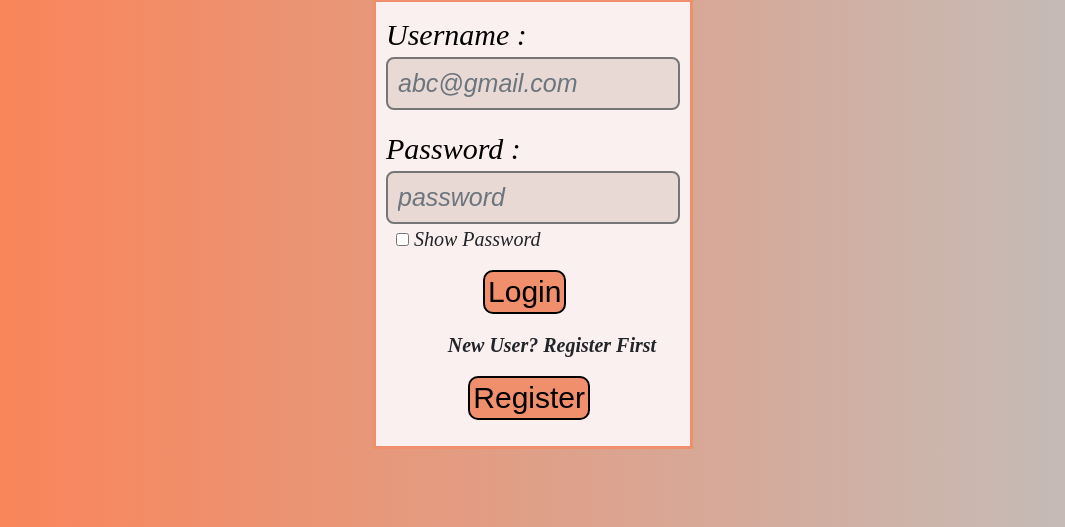
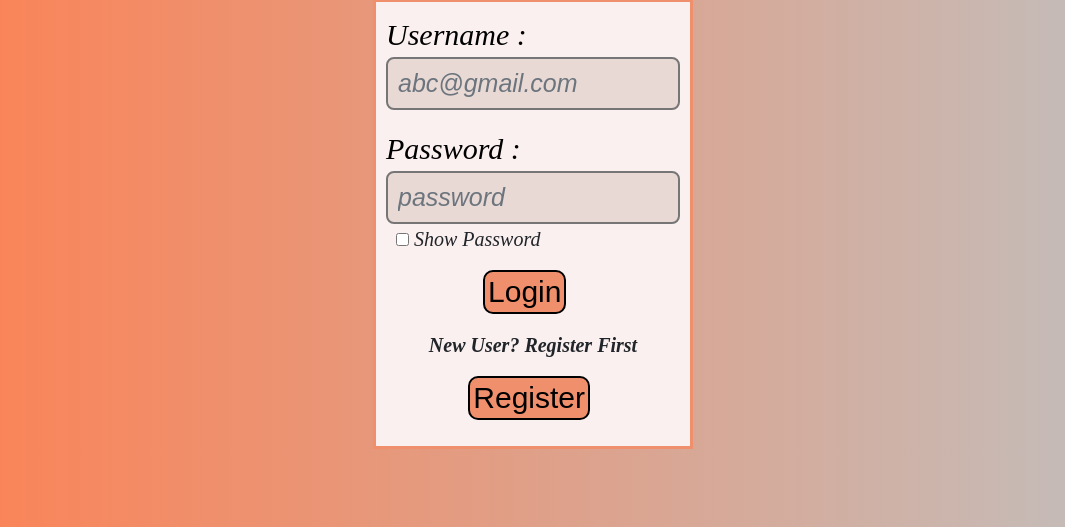
Before and after one commit to Vishal78626/project, a PHP site: page /login.php in a window 1280 px wide. Shown: the part 101-628 px from the top of the page, without its empty margins (107-1172 px from the left). Run offline with PHP 8.4, Linux system fonts and the light colour scheme.

Commit message:
Update login.php

```diff
--- a/login.php
+++ b/login.php
@@ -81,7 +81,7 @@
 
 <form action="register.php" method="POST">
 <div class="mb-3">
-<p style="padding-left:21%;font-size: 20px;font-weight: bold;font-style: italic;">New User? Register First</p>
+<p style="text-align:center;font-size: 20px;font-weight: bold;font-style: italic;">New User? Register First</p>
 <p><button>Register</button></p>
 </div>
 </form>
```
